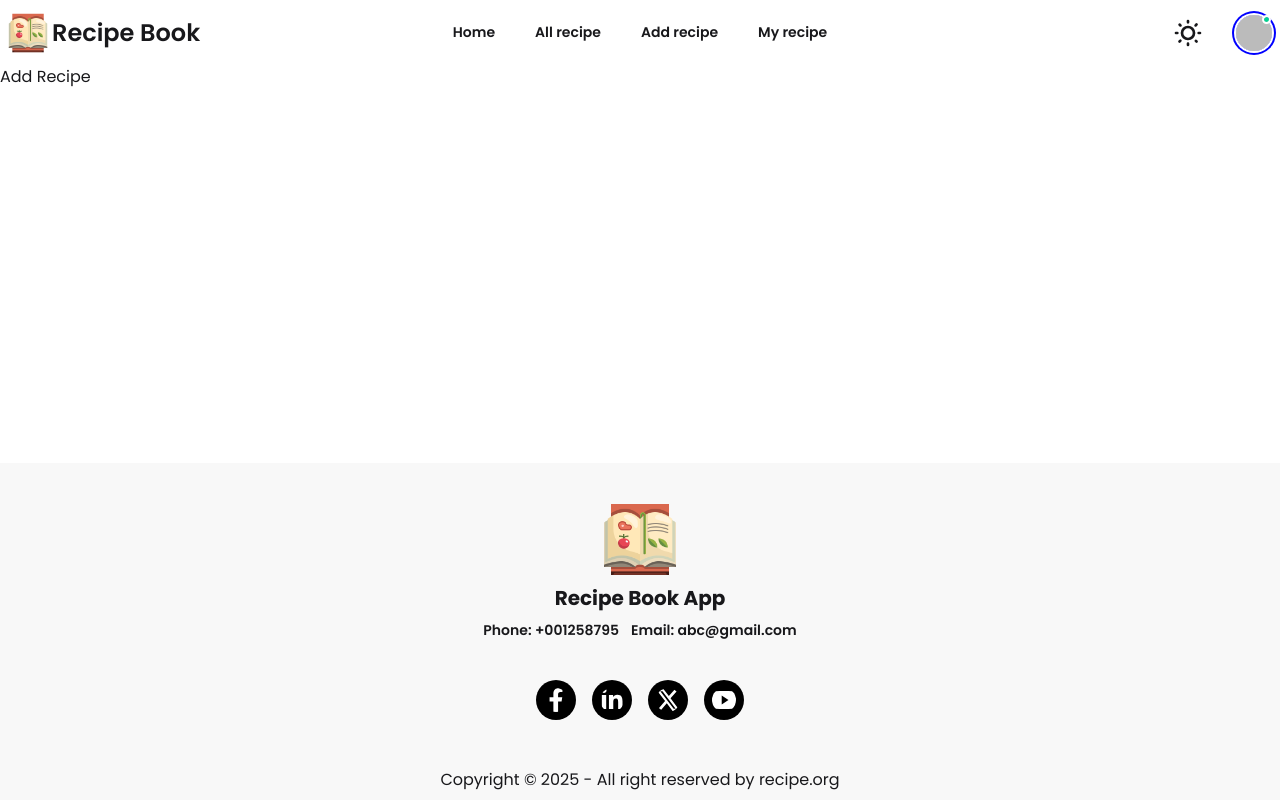
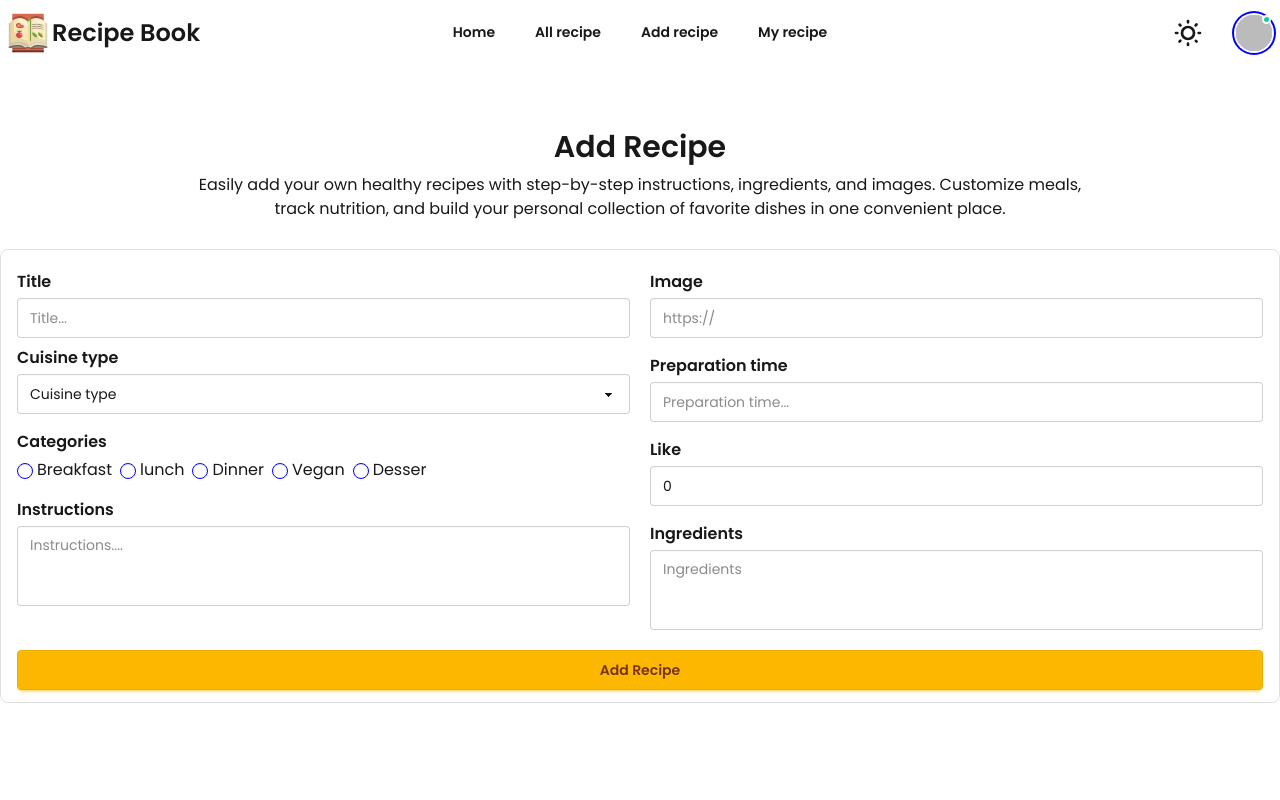
Before and after one commit to FajlaRabby24/recipe-book, a React (Vite) app: page /add-recipe in a window 1280 px wide. Shown: the top 800 px of the page. Built offline with nearby package versions, Linux system fonts and the light colour scheme; no server answers; sample sign-in values are in the browser's storage.

Commit message:
add-recipe page done

```diff
--- a/package.json
+++ b/package.json
@@ -12,6 +12,7 @@
   "dependencies": {
     "@tailwindcss/vite": "^4.1.7",
     "daisyui": "^5.0.35",
+    "date-fns": "^4.1.0",
     "firebase": "^11.7.3",
     "motion": "^12.12.1",
     "react": "^19.1.0",
--- a/src/components/Hero.jsx
+++ b/src/components/Hero.jsx
@@ -45,7 +45,7 @@ const Hero = () => {
   }, [controls, controls2]);
 
   return (
-    <div className="h-[calc(80vh-65px)]   flex items-center justify-center">
+    <div className="h-[calc(80vh-65px)] mb-40  flex items-center justify-center">
       <div className="relative">
         {/* controls 1  */}
         <motion.h1
--- a/src/pages/AddRecipe.jsx
+++ b/src/pages/AddRecipe.jsx
@@ -1,9 +1,177 @@
-import React from "react";
+import React, { use, useState } from "react";
+import { AuthContext } from "../store/contexts";
+import { format } from "date-fns";
+import { toast } from "react-toastify";
 
 const AddRecipe = () => {
+  const { user } = use(AuthContext);
+  const [selectedCategories, setSeletedCategories] = useState([]);
+  const [error, setError] = useState("");
+  const categories = ["Breakfast", "lunch", "Dinner", "Vegan", "Desser"];
+
+  const handleCheckboxChange = (e) => {
+    const { value, checked } = e.target;
+
+    if (checked) {
+      setSeletedCategories((prev) => [...prev, value]);
+      setError("");
+    } else {
+      setSeletedCategories((prev) => prev.filter((item) => item !== value));
+    }
+  };
+
+  const handleAddRecipe = (e) => {
+    e.preventDefault();
+
+    setError("");
+    if (!selectedCategories.length) {
+      return setError("Select at least one categories!");
+    }
+
+    const form = e.target;
+    const title = form.title.value;
+    const image = form.image.value;
+    const preparationTime = form.preparationtime.value;
+    const instructions = form.instructions.value;
+    const ingredients = form.ingredients.value;
+    const like = form.like.value;
+    const cuisine = form.cuisine.value;
+    const email = user.email;
+    const creationTime = format(new Date(), "E, p, PP");
+    const newRecipe = {
+      selectedCategories,
+      title,
+      image,
+      preparationTime,
+      instructions,
+      ingredients,
+      like,
+      cuisine,
+      email,
+      creationTime,
+    };
+
+    fetch("http://localhost:5000/add-recipe", {
+      method: "POST",
+      headers: { "content-type": "application/json" },
+      body: JSON.stringify(newRecipe),
+    })
+      .then((res) => res.json())
+      .then((data) => {
+        if (data.insertedId) {
+          toast.success("Recipe added successfully!");
+          form.reset();
+        }
+      });
+  };
+
   return (
-    <div>
-      <h1>Add Recipe</h1>
+    <div className="pt-16 pb-40">
+      <h1 className="text-3xl font-semibold text-center">Add Recipe</h1>
+      <p className="mt-2 mb-7 text-center max-w-4xl mx-auto">
+        Easily add your own healthy recipes with step-by-step instructions,
+        ingredients, and images. Customize meals, track nutrition, and build
+        your personal collection of favorite dishes in one convenient place.
+      </p>
+      <form
+        onSubmit={handleAddRecipe}
+        className=" border border-[#cccccc9c] rounded-lg  px-4 py-3"
+      >
+        <div className="flex gap-5">
+          <div className="bg-mber-100 w-1/2">
+            {/* title  */}
+            <legend className="fieldset-legend ">Title</legend>
+            <input
+              type="text"
+              required
+              name="title"
+              className="input w-full"
+              placeholder="Title..."
+            />
+            {/* Cuisine  type  */}
+            <legend className="fieldset-legend ">Cuisine type</legend>
+            <select
+              name="cuisine"
+              defaultValue="Cuisine type"
+              className="select w-full"
+            >
+              <option disabled={true}>Cuisine type</option>
+              <option value={"italian"}>Italian</option>
+              <option value={"mexican"}>Mexican</option>
+              <option value={"chinese"}>Chinese</option>
+              <option value={"bangladesh"}>Bangladesh</option>
+            </select>
+
+            {/* Categories    */}
+            <legend className="fieldset-legend mt-2">Categories </legend>
+            <fieldset className="space-x-2 w-full">
+              {categories.map((category) => (
+                <label key={category} className="cursor-pointer">
+                  <input
+                    className="checkbox mr-1  checkbox-primary checkbox-xs"
+                    type="checkbox"
+                    value={category}
+                    checked={selectedCategories.includes(category)}
+                    onChange={handleCheckboxChange}
+                  />
+                  {category}
+                </label>
+              ))}
+              {error && <p className="text-red-500">{error}</p>}
+            </fieldset>
+            {/* Instructions  */}
+            <legend className="fieldset-legend mt-2">Instructions</legend>
+            <textarea
+              required
+              name="instructions"
+              className="textarea h-20 w-full resize-none"
+              placeholder="Instructions...."
+            ></textarea>
+          </div>
+          <div className="bgamber-100 w-1/2">
+            {/* image  */}
+            <legend className="fieldset-legend">Image</legend>
+            <input
+              type="url"
+              name="image"
+              required
+              placeholder="https://"
+              className="input w-full"
+              pattern="^(https?://)?([a-zA-Z0-9]([a-zA-Z0-9\-].*[a-zA-Z0-9])?\.)+[a-zA-Z].*$"
+              title="Must be valid URL"
+            />
+            {/* preparation time  */}
+            <legend className="fieldset-legend mt-2">Preparation time</legend>
+            <input
+              type="number"
+              required
+              name="preparationtime"
+              className="input w-full"
+              placeholder="Preparation time..."
+            />
+
+            {/* like  */}
+            <legend className="fieldset-legend mt-2">Like</legend>
+            <input
+              type="text"
+              value={0}
+              name="like"
+              className="input w-full"
+              readOnly
+            />
+
+            {/* Ingredients  */}
+            <legend className="fieldset-legend mt-2">Ingredients</legend>
+            <textarea
+              required
+              name="ingredients"
+              className="textarea h-20 w-full resize-none"
+              placeholder="Ingredients"
+            ></textarea>
+          </div>
+        </div>
+        <button className="btn btn-block mt-5 btn-warning ">Add Recipe</button>
+      </form>
     </div>
   );
 };
```
Also changed, not shown: 1 other file (tests, documents, lock files or other folders).
